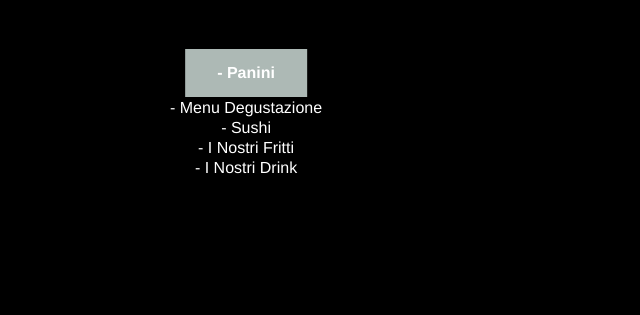
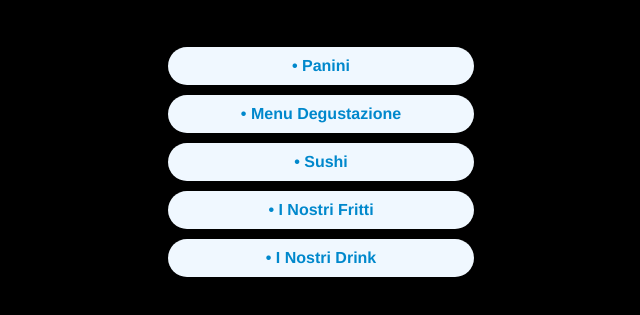
Before and after one commit to eatrockcafe/menu, a plain HTML site: page docs/home.html in a window 1280 px wide. Shown: the part 275-590 px from the top of the page, without its empty margins (319-959 px from the left). Drawn offline with Linux system fonts and the light colour scheme.

Commit message:
Update Menu nav home
Lavori di aggiornamenti specifici

```diff
--- a/docs/css/stylesheet.css
+++ b/docs/css/stylesheet.css
@@ -60,7 +60,6 @@ h3,
   color: var(--color3);
   text-decoration: un-derline;
   border-radius: 10px;
-
   text-align: center;
 }
 
@@ -121,6 +120,24 @@ p {
 }
 
 /* fine index.html */
+
+/* home.html */
+.home_nav {
+  list-style: none;
+}
+
+.home_nav li a {
+display: block;
+padding: 10px;
+margin: 10px 0px;
+width: 100%;
+background-color: aliceblue;
+color: var(--color3) ;
+font-weight: bold;
+border-radius: 20px;
+}
+
+  /* fine home.html */
 
   header {
     display: block;
--- a/docs/home.html
+++ b/docs/home.html
@@ -7,7 +7,7 @@
     <meta name="robots" content="all,follow,index">
     <meta name="googlebot" content="index,follow,snippet">
     <!-- autor -->
-    <title>Eat Rock Cafe</title>
+    <title>Eat Rock Cafe - Home</title>
     <meta name="keywords" content="">
     <meta name="author" content="EatRockCafe">
     <meta name="description" content="Food, Drink and Music Experience">
@@ -29,54 +29,18 @@
 
     <main>
 
-        <img class="logo" src="imgs/eat-rock-cafe-brand-small.png" alt="">
+      <img class="logo" src="imgs/eat-rock-cafe-brand-small.png" alt="">
 
-      <table>
-        <tbody>
-          <tr>
-            <td>
-              <a class="btn_table" href="panino.html">- Panini</a>
-            </td>
-          </tr>
-          <tr>
-            <td>
-              <a href="menu-degust.html">- Menu Degustazione</a>
-            </td>
-          </tr>
-          <tr>
-            <td>
+      <ul class="home_nav">
+        <li><a href="panino.html">• Panini</a></li>
+        <li><a href="menu-degust.html">• Menu Degustazione</a></li>
+        <li><a href="sushi.html">• Sushi</a></li>
+        <li><a href="fries.html">• I Nostri Fritti</a></li>
+        <li><a href="drink.html">• I Nostri Drink</a></li>
+      </ul>
 
-              - Sushi
-            </td>
-          </tr>
-          <tr>
-            <td>
-              <a href="fries.html">- I Nostri Fritti</a>
-
-            </td>
-          </tr>
-          <tr>
-            <td>
-<a href="drink.html"></a>
-              - I Nostri Drink
-            </td>
-          </tr>
-        </tbody>
-      </table>
 
     </main>
-
-
-    <!-- <table>
-      <tbody>
-        <tr>
-          <td>
-          </td>
-          <td>
-          </td>
-        </tr>
-      </tbody>
-    </table> -->
 
   </body>
 
```
Lines whose indentation alone changed are shown as unchanged.
